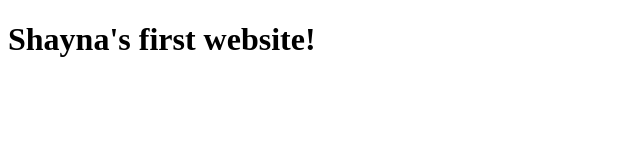
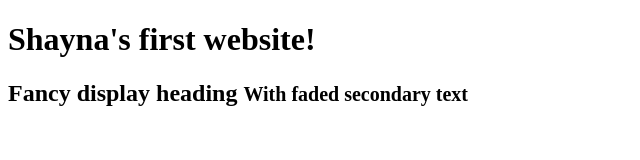
Before and after one commit to ShaynaS19/my-first-website, a plain HTML site: page index.html in a window 1280 px wide. Shown: the whole page, without its empty margins (0-640 px from the left). Drawn offline with Linux system fonts and the light colour scheme.

Commit message:
Update index.html

```diff
--- a/index.html
+++ b/index.html
@@ -7,6 +7,10 @@
 
   <body>
     <h1>Shayna's first website!</h1>
+    <h2>
+    Fancy display heading
+    <small class="text-muted">With faded secondary text</small>
+    </h2>
    </body>
 
   </html>
```
